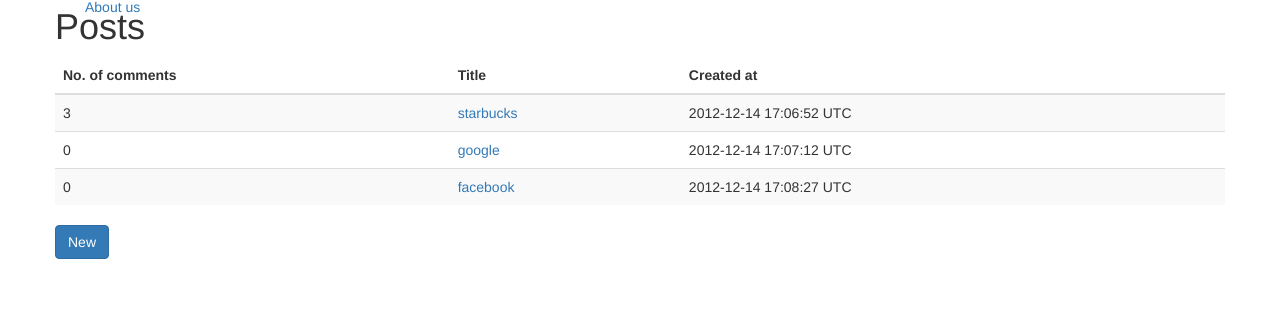
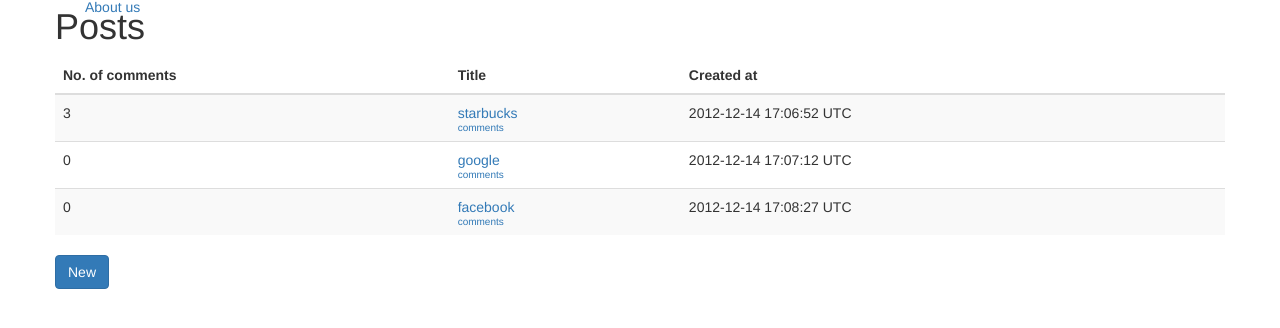
Before and after one commit to gargshilpi22/developer-resources, a Rails app: page /posts in a window 1280 px wide. Shown: the part 73-401 px from the top of the page. Run offline with Rails 7, Linux system fonts and the light colour scheme; data comes from the database, SQL or seed files in the repository; both versions use the stored data as it was after the commit; style sheets or scripts are compiled from the project's sources; parts of the project's set-up code (start-up, migrations or seed data) failed here and were passed over; some libraries are stand-ins or nearby versions.

Commit message:
some cosmetic changes

```diff
--- a/app/assets/stylesheets/posts.css.scss
+++ b/app/assets/stylesheets/posts.css.scss
@@ -1,3 +1,9 @@
 // Place all the styles related to the Posts controller here.
 // They will automatically be included in application.css.
 // You can use Sass (SCSS) here: http://sass-lang.com/
+
+.mystyle {
+   height: 10px;
+   font-size: 10px;
+   line-height: 10px;
+}
--- a/app/views/posts/index.html.erb
+++ b/app/views/posts/index.html.erb
@@ -13,7 +13,13 @@
 		<% @posts.each do |post| %>
 			<tr>
 				<td><%= post.comments.count %></td>
-				<td><%=link_to post.title, post.url%></td>
+				<td>
+					<%=link_to post.title, post.url%>
+					<br/>
+					<div class="mystyle">
+						<%=link_to "comments", controller:"posts", action:"show", id:post.id%>
+					</div>
+				</td>
 				<td><%= post.created_at %></td>
 			</tr>
 		<% end %>
--- a/app/views/posts/show.html.erb
+++ b/app/views/posts/show.html.erb
@@ -1,8 +1,9 @@
 
 <h2> <%=link_to @post.title, @post.url%> </h2>
 <h6> No. of comments: <%= @post.comments.count %> </h6>
-<ul>
-	comments:
+comments:
+
+<ul class="inline">
 	<% @post.comments.each do |comment| %>
 		<li>
 			<%= comment.content %>
```
Also changed, not shown: db/development.sqlite3, 7 other files.
